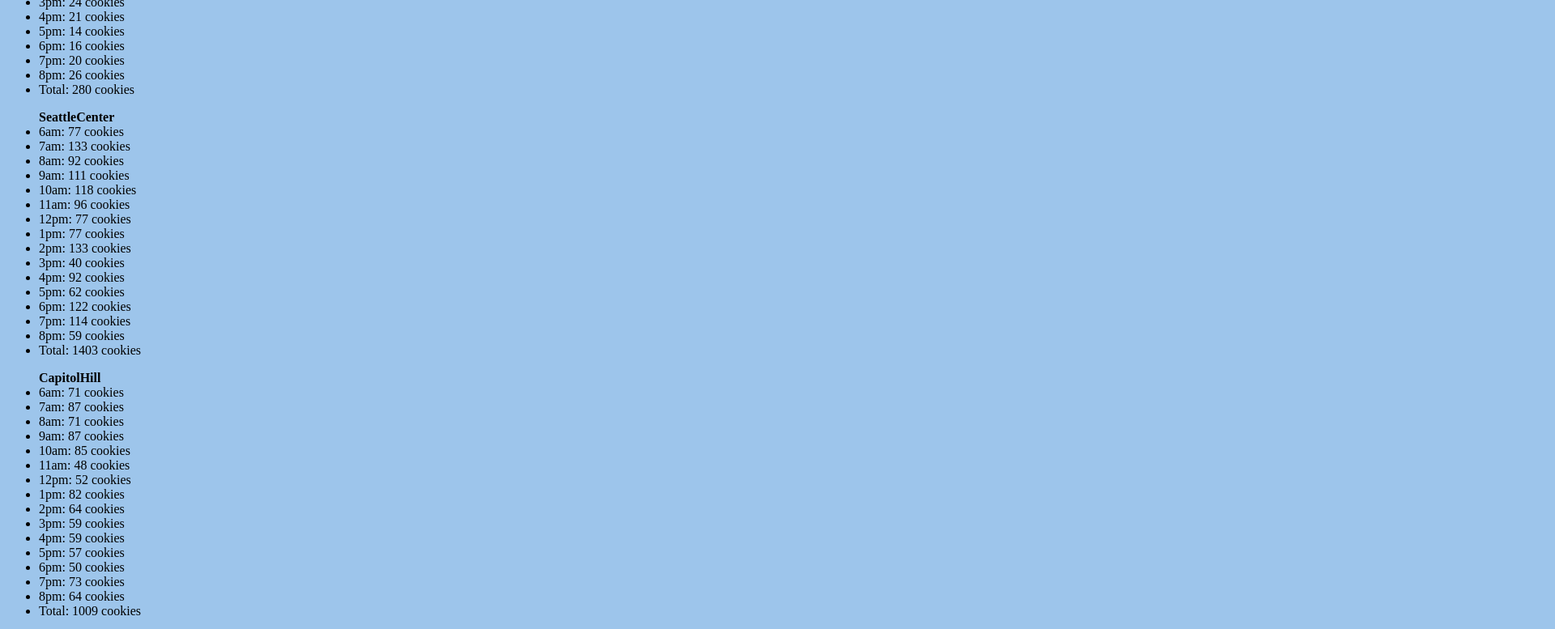
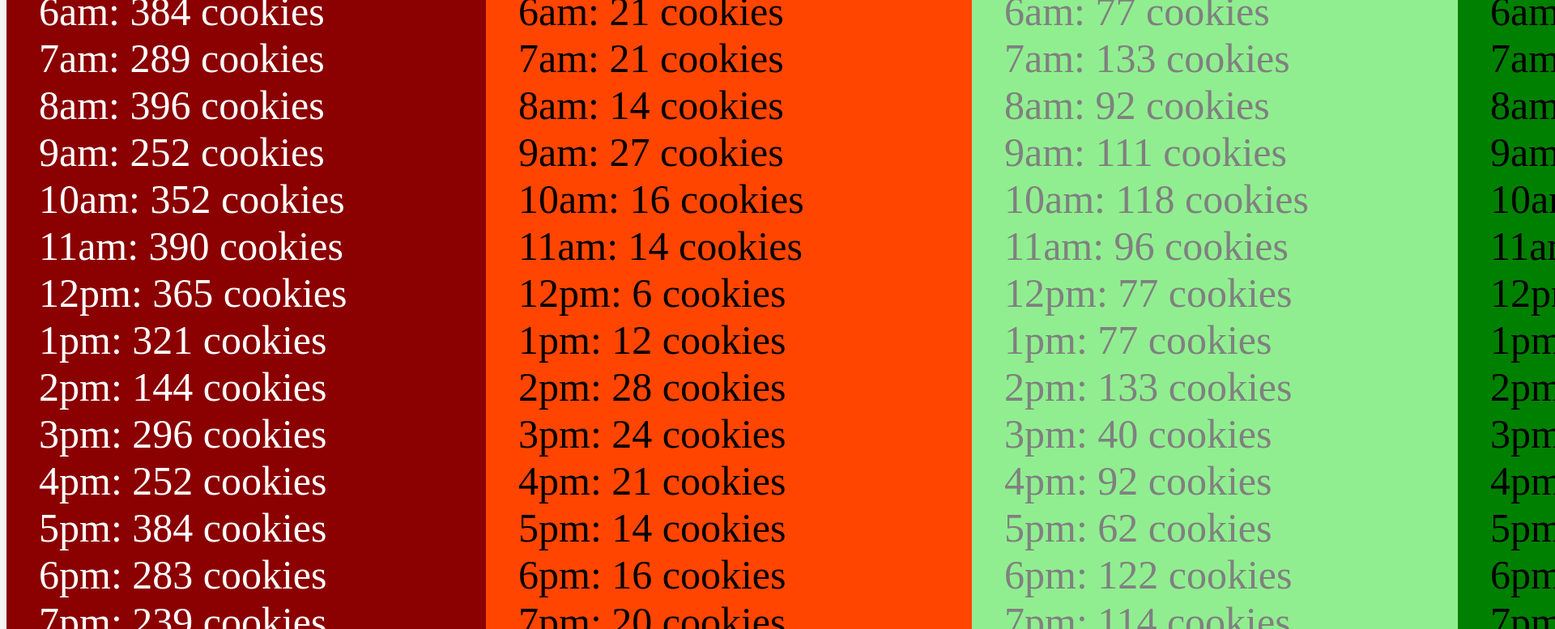
Before and after one commit to scottbisese/cookie-stand, a plain HTML site: page sales.html in a window 1280 px wide. Shown: the part 588-1365 px from the top of the page at 81% size, 1920 px wide, since content can reach past the window. Drawn offline with Linux system fonts and the light colour scheme.

Commit message:
lab 6 donedone

```diff
--- a/css/style.css
+++ b/css/style.css
@@ -1,16 +1,21 @@
 body {
-    background-color: #9DC5EB;
+    background-color: whitesmoke;
+}
 
-  }
+#salesBody {
+    background:slategray;
+}
 h1 {
     Font-family: Helvetica, Sans-serif;
     text-align: center;
-    color: #F4F6FA;
+    color: pink;
+    font-size: 50px;
 }
 h2 {
     Font-family: Helvetica, Sans-serif;
     text-align: center;
-    color: #CEF7FA;
+    color: hotpink;
+    font-size: 30px;
 }
 #navbar {
     overflow: hidden;
@@ -24,10 +29,12 @@ h2 {
     text-align: center;
     padding: 14px;
     text-decoration: none;
+    font-size: 40px;
   }
 
   .content {
     padding: 16px;
+    font-size: 22px;
   }
 
   .sticky {
@@ -45,11 +52,67 @@ h2 {
     font-family: Futura, monotype;
     color: blueviolet;
     font-weight:150;
-    font-size: 120%;
+    font-size: 100px;
+
   }
 
 a:hover {
     color: green;
 }
 
+#pikeList {
+    width: 600px;
+    color:white;
+    font-size: 50px;
+    background-color: darkred;
+    text-align: left;
+    list-style: none;
+
+}
+#seaTacList {
+    width: 600px;
+    color: black;
+    font-size: 50px;
+    background-color: orangered;
+    left:600px;
+    text-align: left;
+    list-style: none;
+}
+
+#seattleCenterList {
+    width: 600px;
+    color: gray;
+    font-size: 50px;
+    background-color: lightgreen;
+    left:1200px;
+    text-align: left;
+    list-style: none;
+}
+
+
+#capitolHillList {
+    width: 600px;
+    color: black;
+    font-size: 50px;
+    background-color: green;
+    left:1800px;
+    text-align: left;
+    list-style: none;
+}
+#alkiList {
+    width: 432px;
+    color: white;
+    font-size: 50px;
+    background-color: darkblue;
+    left:2400px;
+    text-align: left;
+    list-style: none;
+}
+ul {
+    margin: auto;
+    top: 515px;
+    width: 500px;
+    position: absolute;
+}
+
   /* found this navbar code on google in first few results*/
--- a/js/app.js
+++ b/js/app.js
@@ -94,15 +94,15 @@ CapitolHill.cookiesPurchased();
 Alki.cookiesPurchased();
 
 function MakeList(location, id) { //use JS to create html lists
-    var ListLocation = document.getElementById(id); // create variable to store dom id
+    var listLocation = document.getElementById(id); // create variable to store dom id
     var listHeader = document.createElement('strong');
     listHeader.textContent = location.name;
-    ListLocation.appendChild(listHeader);
+    listLocation.appendChild(listHeader);
     for (var i = 0; i < hours.length; i++) { // iterate through hour array at very top
         var sales = document.createElement('li'); // create a new variable sales that is a list element
         var message = `${hours[i]}: ${location.hourArray[i]} cookies`; //display a message
         sales.textContent = message; // append the child
-        ListLocation.appendChild(sales);
+        listLocation.appendChild(sales);
     }
 
     var totals = document.createElement('li');
@@ -112,7 +112,7 @@ function MakeList(location, id) { //use JS to create html lists
     }
     var totalMessage = `Total: ${total} cookies`;
     totals.textContent = totalMessage;
-    ListLocation.appendChild(totals);
+    listLocation.appendChild(totals);
 }
 
 MakeList(Pike, "pikeList");
@@ -137,4 +137,4 @@ MakeList(Alki, "alkiList");
 // simulate();
 // console.log(Pike);
 
-//had some help from Rebel Flesh, but i typed it all out and changed values. Still.. it didn't work.. but I have run out of time.
+//had some help from Rebel Flesh.
```
